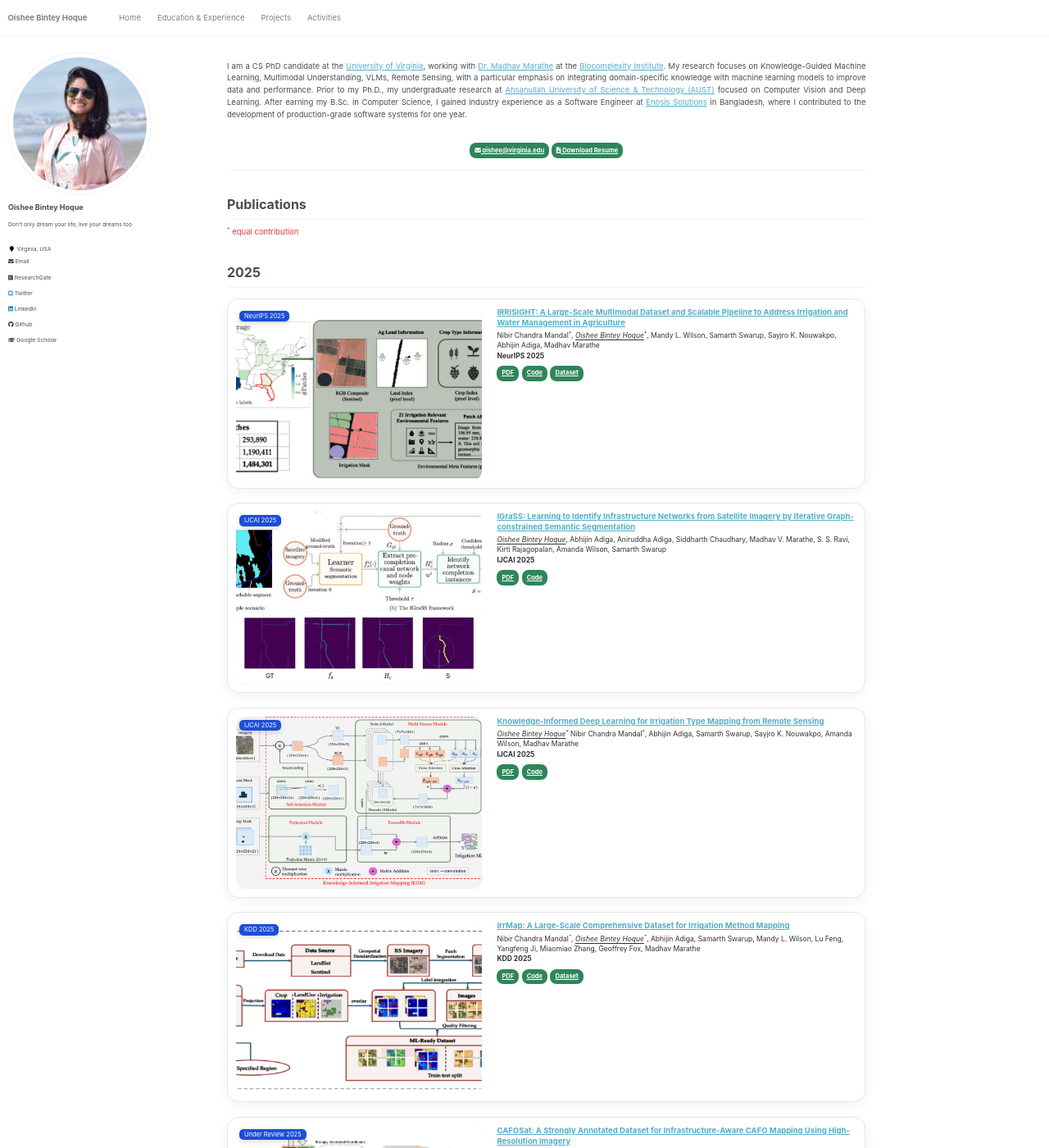
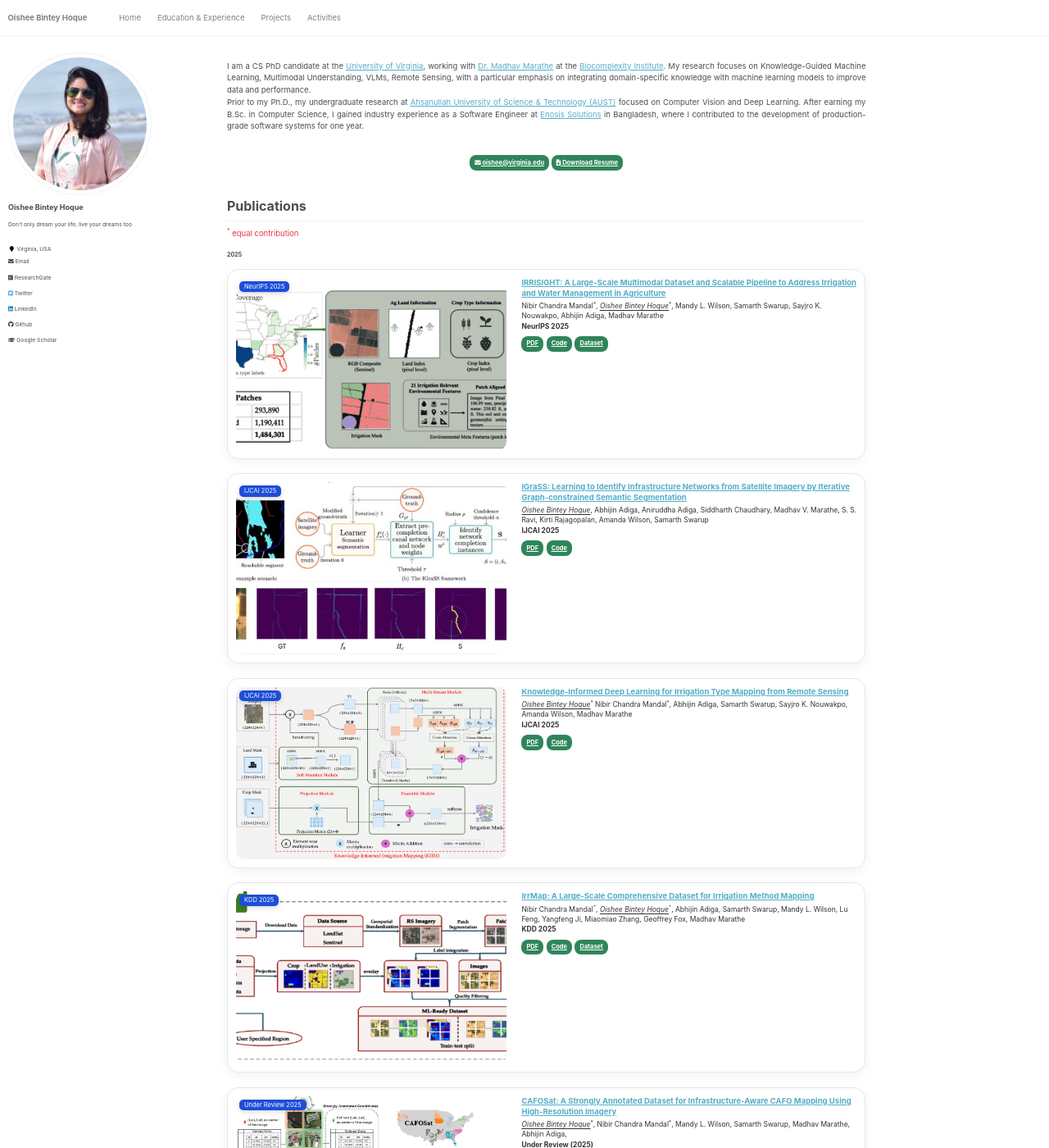
Before and after one commit to oishee-hoque/oishee-hoque.github.io, a Jekyll site: the page built from _pages/about.md, in a window 1280 px wide and 1400 px high. Shown: the whole window at 82% size. Built offline with Jekyll 4.4.1, drawn with Linux system fonts in a browser that asks for light colours; some of the changed text lies outside the part shown.

Commit message:
Update about.md

```diff
--- a/_pages/about.md
+++ b/_pages/about.md
@@ -10,18 +10,17 @@
 
 <div style="text-align: justify">
 I am a CS PhD candidate at the  <a href="https://engineering.virginia.edu/departments/computer-science">University of Virginia</a>, working with <a href="https://engineering.virginia.edu/faculty/madhav-marathe">Dr. Madhav Marathe</a> at the <a href="https://biocomplexity.virginia.edu/">Biocomplexity Institute</a>. My research focuses on Knowledge-Guided Machine Learning, Multimodal Understanding, VLMs, Remote Sensing, with a particular emphasis on integrating domain-specific knowledge with machine learning models to improve data and performance.
-
-
+<br>
 Prior to my Ph.D., my undergraduate research at <a href="http://aust.edu/">Ahsanullah University of Science & Technology (AUST)</a> focused on Computer Vision and Deep Learning. After earning my B.Sc. in Computer Science, I gained industry experience as a Software Engineer at <a href="https://www.enosisbd.com/">Enosis Solutions</a> in Bangladesh, where I contributed to the development of production-grade software systems for one year.
 
 </div>
 <br>
 
 <p style="text-align:center;">
-  <a class="btn btn--primary" href="mailto:oishee@virginia.edu">
+  <a class="btn btn-outline-primary" href="mailto:oishee@virginia.edu">
     <i class="fas fa-envelope" aria-hidden="true"></i> oishee@virginia.edu
   </a>
-  <a class="btn" href="https://oishee-hoque.github.io/files/Oishee_CV_2024.pdf">
+  <a class="btn btn-outline-primary" href="https://oishee-hoque.github.io/files/Oishee_CV_2024.pdf">
     <i class="fas fa-file-download" aria-hidden="true"></i> Download Resume
   </a>
 </p>
@@ -35,13 +34,13 @@
 
 <!-- <a href="https://oishee-hoque.github.io/publications/"> <img src="https://oishee-hoque.github.io/images/pubs.png" alt="Publication Venues"
 	title="Publication Venues" width="600" height="200"> </a> -->
----
+
 ## Publications
 <p class="contrib-note" style="color:#e63946;">
   <sup>*</sup> equal contribution
 </p>
 
-<h2>2025</h2>
+<h4>2025</h4>
 
 <div class="pub-card">
    <div class="thumb-wrap">
@@ -247,7 +246,7 @@
   </div>
 </div>
 
-<h2>2024</h2>
+<h4>2024</h4>
 
 <div class="pub-card">
   <!-- <img src="/images/pubs/irrnet.png" alt="IrrNet demo" class="pub-thumb"> -->
@@ -282,7 +281,7 @@
   </div>
 </div>
 
-<h2>2023</h2>
+<h4>2023</h4>
 
 <div class="pub-card">
   <!-- <img src="/images/pubs/npi.png" alt="COVID-19 NPI data annotation paper image" class="pub-thumb"> -->
@@ -327,7 +326,7 @@
   </div>
 </div>
 
-<h2>2021</h2>
+<h4>2021</h4>
 
 <div class="pub-card">
   <!-- <img src="/images/pubs/hrnet.png" alt="HRNet Chest X-Ray paper image" class="pub-thumb"> -->
@@ -355,7 +354,7 @@
   </div>
 </div>
 
-<h2>2020</h2>
+<h4>2020</h4>
 
 <div class="pub-card">
   <!-- <img src="/images/pubs/bdsl36.png" alt="BdSL36 dataset paper image" class="pub-thumb"> -->
@@ -394,7 +393,7 @@
   </div>
 </div>
 
-<h2>2018</h2>
+<h4>2018</h4>
 
 <div class="pub-card">
   <!-- <img src="/images/pubs/frnn.png" alt="Real-time BdSL Faster R-CNN paper image" class="pub-thumb"> -->
@@ -435,7 +434,7 @@
 /* ========== Card Layout: fixed image + fixed text ========== */
 .pub-card {
   display: grid;
-  grid-template-columns:300px 1fr; /* fixed image column + flexible text column */
+  grid-template-columns:330px 1fr; /* fixed image column + flexible text column */
   column-gap: 1.85rem;
   align-items: start;
   margin: 1.25rem 0 1.75rem;
@@ -449,7 +448,7 @@
 /* -------- Fixed image block (with badge room) -------- */
 .thumb-wrap {
   position: relative;
-  width: 300px;
+  width: 330px;
   height: 210px;          /* fixed */
   overflow: hidden;
   border-radius: 10px;
```
